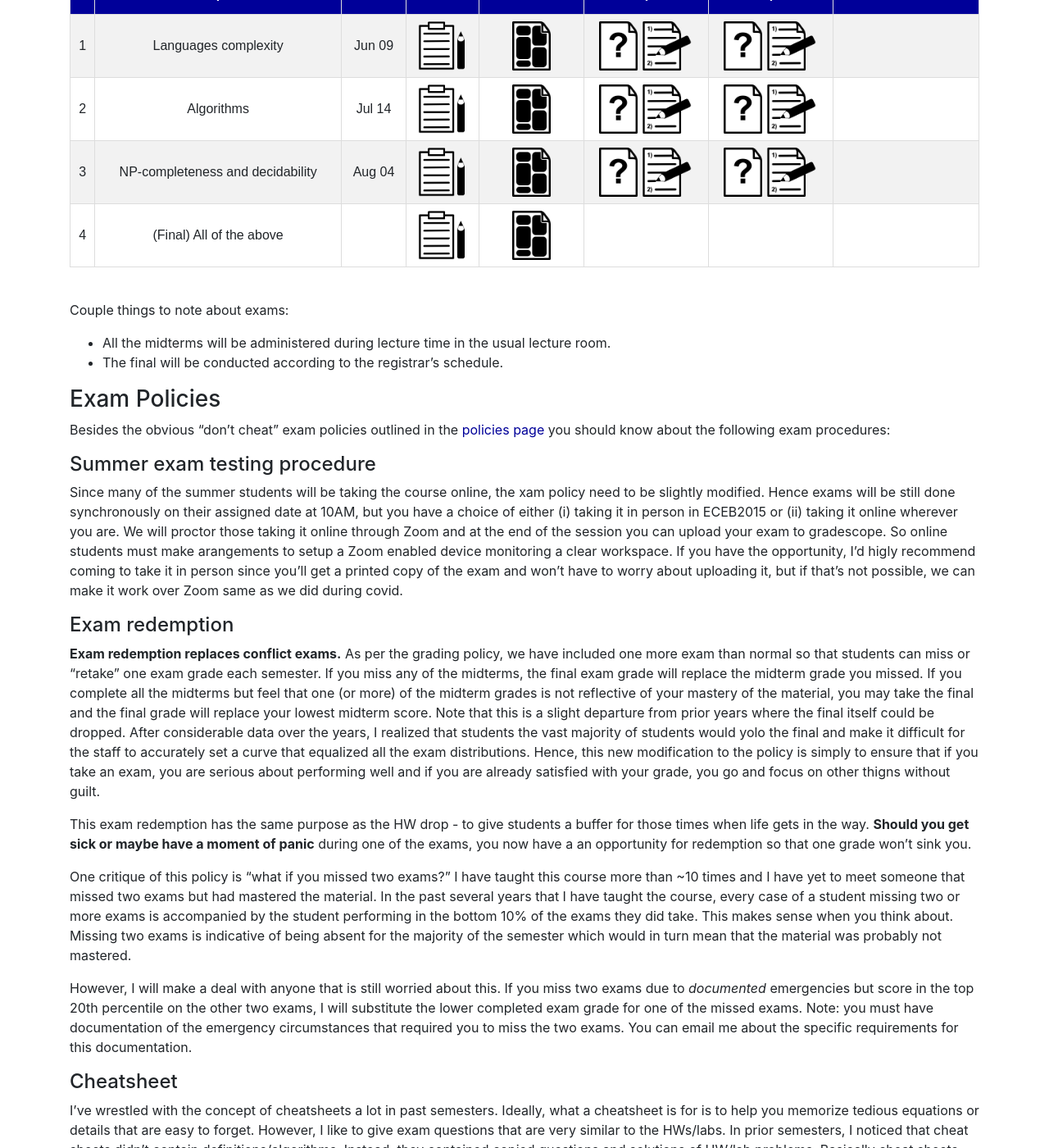
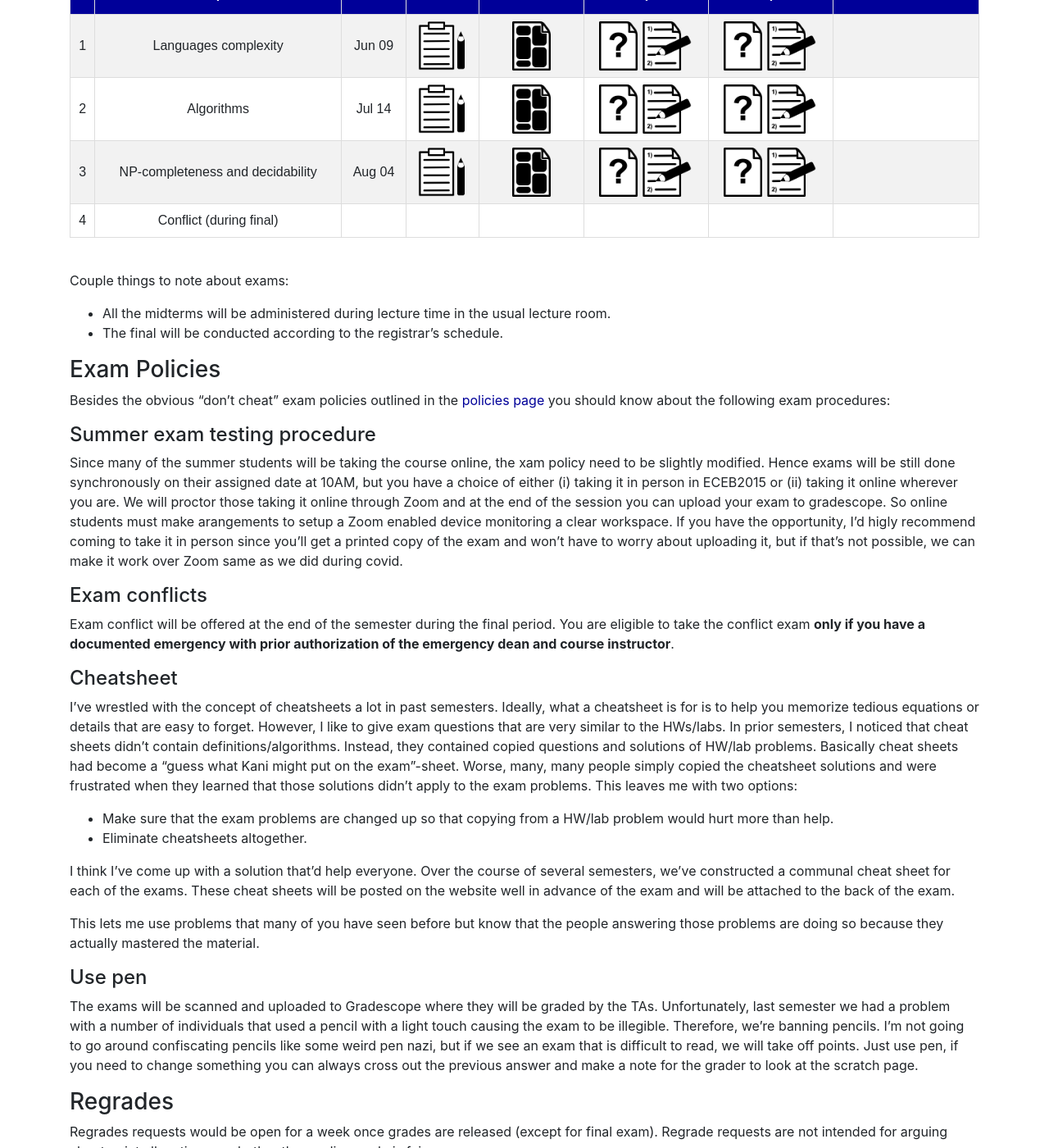
Before and after one commit to UIUC-ECE374B/su26, a Jekyll site: the page built from exams.md, in a window 1280 px wide and 1400 px high, scrolled down 269 px. Shown: the whole window at 82% size. Built offline with Jekyll 4.4.1, drawn with Linux system fonts in a browser that asks for light colours.

Commit message:
removing make-up exams

```diff
--- a/_data/exam.yml
+++ b/_data/exam.yml
@@ -39,11 +39,11 @@ MT3:
 
 Final:
   num: 4
-  topic: (Final) All of the above
+  topic: Conflict (during final)
   date:
   samp_exam:
-  skillset: /materials/exams/final_skillset.pdf
-  cheat_sheet: /materials/exams/main_Final.pdf
+  skillset:
+  cheat_sheet:
   fodder:
   exam_questions:
   exam_solutions:
--- a/exams.md
+++ b/exams.md
@@ -130,15 +130,10 @@ Besides the obvious "don't cheat" exam policies outlined in the [policies page](
 Since many of the summer students will be taking the course online, the xam policy need to be slightly modified. Hence exams will be still done synchronously on their assigned date at 10AM, but you have a choice of either (i) taking it in person in ECEB2015 or (ii) taking it online wherever you are. We will proctor those taking it online through Zoom and at the end of the session you can upload your exam to gradescope. So online students must make arangements to setup a Zoom enabled device monitoring a clear workspace. If you have the opportunity, I'd higly recommend coming to take it in person since you'll get a printed copy of the exam and won't have to worry about uploading it, but if that's not possible, we can make it work over Zoom same as we did during covid.
 
 
-#### Exam redemption
+#### Exam conflicts
 
-**Exam redemption replaces conflict exams.** As per the grading policy, we have included one more exam than normal so that students can miss or "retake" one exam grade each semester. If you miss any of the midterms, the final exam grade will replace the midterm grade you missed. If you complete all the midterms but feel that one (or more) of the midterm grades is not reflective of your mastery of the material, you may take the final and the final grade will replace your lowest midterm score. Note that this is a slight departure from prior years where the final itself could be dropped. After considerable data over the years, I realized that students the vast majority of students would yolo the final and make it difficult for the staff to accurately set a curve that equalized all the exam distributions. Hence, this new modification to the policy is simply to ensure that if you take an exam, you are serious about performing well and if you are already satisfied with your grade, you go and focus on other thigns without guilt.
+Exam conflict will be offered at the end of the semester during the final period. You are eligible to take the conflict exam **only if you have a documented emergency with prior authorization of the emergency dean and course instructor**.
 
-This exam redemption has the same purpose as the HW drop - to give students a buffer for those times when life gets in the way. **Should you get sick or maybe have a moment of panic** during one of the exams, you now have a an opportunity for redemption so that one grade won't sink you.
-
-One critique of this policy is "what if you missed two exams?" I have taught this course more than ~10 times and I have yet to meet someone that missed two exams but had mastered the material. In the past several years that I have taught the course, every case of a student missing two or more exams is accompanied by the student performing in the bottom 10% of the exams they did take. This makes sense when you think about. Missing two exams is indicative of being absent for the majority of the semester which would in turn mean that the material was probably not mastered.
-
-However, I will make a deal with anyone that is still worried about this. If you miss two exams due to *documented* emergencies but score in the top 20th percentile on the other two exams, I will substitute the lower completed exam grade for one of the missed exams. Note: you must have documentation of the emergency circumstances that required you to miss the two exams. You can email me about the specific requirements for this documentation.
 
 #### Cheatsheet
 
```
Also changed, not shown: _policies/grading.md (+1 -5 lines).
